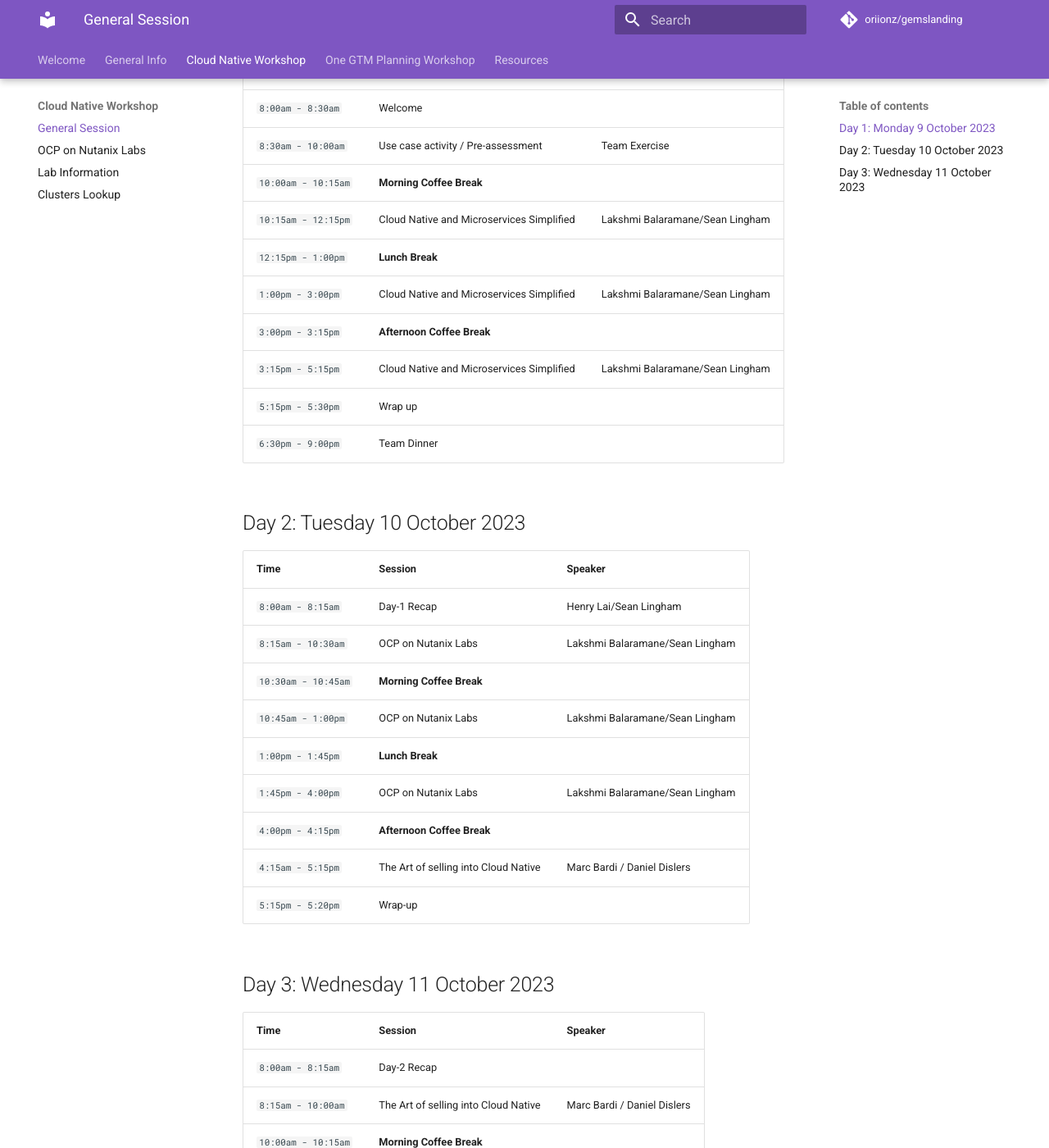
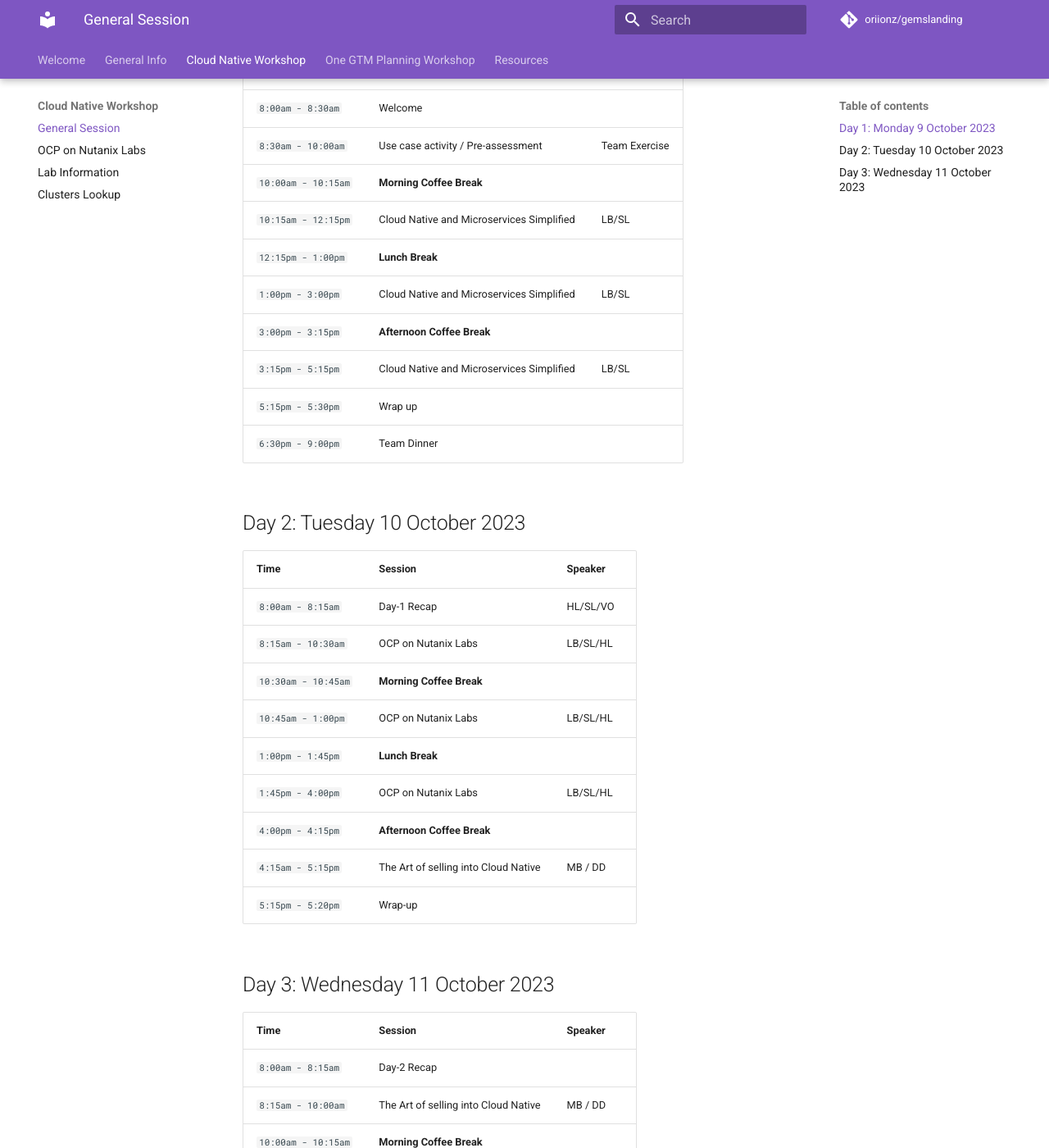
Before and after one commit to oriionz/gemslanding, an MkDocs documentation site: the page built from docs/daily_agenda/general_agenda.md, in a window 1280 px wide and 1400 px high, scrolled down 215 px. Shown: the whole window at 82% size. Built offline with MkDocs 1.6.1 and Material for MkDocs 9.7.7, drawn with Linux system fonts in a browser that asks for light colours; comment, search, counter and statistics services are not loaded; some of the changed text lies outside the part shown.

Commit message:
agenda changes

```diff
--- a/docs/daily_agenda/general_agenda.md
+++ b/docs/daily_agenda/general_agenda.md
@@ -7,11 +7,11 @@
 |`8:00am - 8:30am` | Welcome |
 |`8:30am - 10:00am` | Use case activity / Pre-assessment | Team Exercise|
 |`10:00am - 10:15am`| **Morning Coffee Break** |
-|`10:15am - 12:15pm` | Cloud Native and Microservices Simplified | Lakshmi Balaramane/Sean Lingham |
+|`10:15am - 12:15pm` | Cloud Native and Microservices Simplified | LB/SL |
 |`12:15pm - 1:00pm` | **Lunch Break** |
-|`1:00pm - 3:00pm`| Cloud Native and Microservices Simplified | Lakshmi Balaramane/Sean Lingham |
+|`1:00pm - 3:00pm`| Cloud Native and Microservices Simplified | LB/SL |
 |`3:00pm - 3:15pm`| **Afternoon Coffee Break** |
-|`3:15pm - 5:15pm`| Cloud Native and Microservices Simplified | Lakshmi Balaramane/Sean Lingham |
+|`3:15pm - 5:15pm`| Cloud Native and Microservices Simplified | LB/SL |
 |`5:15pm - 5:30pm` | Wrap up |
 |`6:30pm - 9:00pm` | Team Dinner |
 
@@ -20,14 +20,14 @@
 
 | Time | Session | Speaker |
 |-------------------------|----------|----------------|
-|`8:00am - 8:15am` | Day-1 Recap | Henry Lai/Sean Lingham |
-|`8:15am - 10:30am` | OCP on Nutanix Labs | Lakshmi Balaramane/Sean Lingham |
+|`8:00am - 8:15am` | Day-1 Recap | HL/SL/VO |
+|`8:15am - 10:30am` | OCP on Nutanix Labs | LB/SL/HL |
 |`10:30am - 10:45am` | **Morning Coffee Break** |
-|`10:45am - 1:00pm `| OCP on Nutanix Labs | Lakshmi Balaramane/Sean Lingham |
+|`10:45am - 1:00pm `| OCP on Nutanix Labs | LB/SL/HL |
 |`1:00pm - 1:45pm` | **Lunch Break** |
-|`1:45pm - 4:00pm`| OCP on Nutanix Labs | Lakshmi Balaramane/Sean Lingham |
+|`1:45pm - 4:00pm`| OCP on Nutanix Labs | LB/SL/HL |
 |`4:00pm - 4:15pm` | **Afternoon Coffee Break** |
-|`4:15am - 5:15pm `| The Art of selling into Cloud Native | Marc Bardi / Daniel Dislers |
+|`4:15am - 5:15pm `| The Art of selling into Cloud Native | MB / DD |
 |`5:15pm - 5:20pm` | Wrap-up |
 
 
@@ -37,12 +37,12 @@
 | Time | Session | Speaker |
 |-------------------------|----------|----------------|
 |`8:00am - 8:15am` | Day-2 Recap |
-|`8:15am - 10:00am`| The Art of selling into Cloud Native | Marc Bardi / Daniel Dislers |
+|`8:15am - 10:00am`| The Art of selling into Cloud Native | MB / DD |
 |`10:00am - 10:15am` | **Morning Coffee Break** |
-|`10:15am - 12:00pm `| The Art of selling into Cloud Native | Marc Bardi / Daniel Dislers |
+|`10:15am - 12:00pm `| The Art of selling into Cloud Native | MB / DD |
 |`12:00pm - 1:00pm` | **Lunch Break** |
-|`1:00pm - 3:00pm`| SE Transformation 2.0 | Vincent Oh |
+|`1:00pm - 3:00pm`| SE Transformation 2.0 | VO |
 |`3:00pm - 3:15pm` | **Afternoon Coffee Break** |
-|`3:15pm - 5:00pm`| SE Transformation 2.0 | Vincent Oh |
+|`3:15pm - 5:00pm`| SE Transformation 2.0 | VO |
 |`5:00pm - 6:15pm` | Team exercise |
 |`6:00pm - 6:15pm` | Wrap-up |
```
Also changed, not shown: docs/daily_agenda/ae_agenda.md (+4 -4 lines), docs/daily_agenda/info.md (+1 -0 lines), docs/daily_agenda/se_resources.md (+3 -6 lines).
